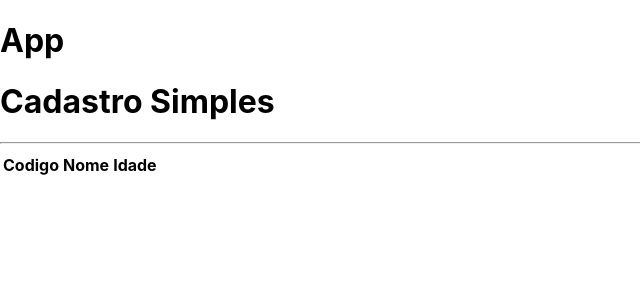
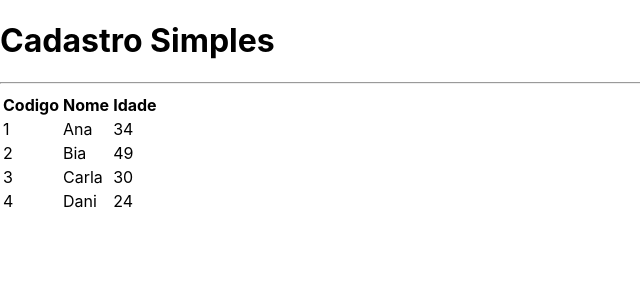
Before and after one commit to Norton794/next_todo_app, a Next.js app: page / in a window 1280 px wide. Shown: the top 300 px of the page, without its empty margins (0-640 px from the left). Built offline with nearby package versions, Linux system fonts and the light colour scheme.

Commit message:
renderizando os dados na Tabela

```diff
--- a/src/components/Tabela.tsx
+++ b/src/components/Tabela.tsx
@@ -5,13 +5,37 @@ interface TabelaProps{
 
 
 export default function Tabela(props: TabelaProps){
+
+function renderizarCabecalho(){
+    return(
+            <tr>
+                <th>Codigo</th>
+                <th>Nome</th>
+                <th>Idade</th>
+            </tr>
+    );
+}
+
+function renderizarDados(){
+return props.clientes?.map((c, i)=>{
+    return(
+        <tr key={c.id}>
+            <td>{c.id}</td>
+            <td>{c.nome}</td>
+            <td>{c.idade}</td>
+        </tr>
+    );
+})
+}
+
     return(
         <table>
-            <tr>
-            <th>Codigo</th>
-            <th>Nome</th>
-            <th>Idade</th>
-            </tr>
+            <thead>
+                {renderizarCabecalho()}
+            </thead>
+            <tbody>
+                {renderizarDados()}
+            </tbody>
         </table>
     )
 }
--- a/src/pages/index.tsx
+++ b/src/pages/index.tsx
@@ -1,13 +1,22 @@
 import Layout from "../components/Layout";
 import Tabela from "../components/Tabela";
+import Cliente from '../core/Cliente';
 export default function Home() {
+
+const clientes = [
+  new Cliente('Ana', 34, '1'),
+  new Cliente('Bia', 49, '2'),
+  new Cliente('Carla', 30, '3'),
+  new Cliente('Dani', 24, '4')
+]
+
   return (
     <div className={`
     flex justify-center items-center h-screen
     bg-gradient-to-r from-blue-500 to-purple-500
     text-white`}>
-     <h1>App</h1>
-     <Layout titulo="Cadastro Simples"><Tabela clientes></Tabela></Layout>
+
+     <Layout titulo="Cadastro Simples"><Tabela clientes={clientes}></Tabela></Layout>
     </div>
   )
 }
```
